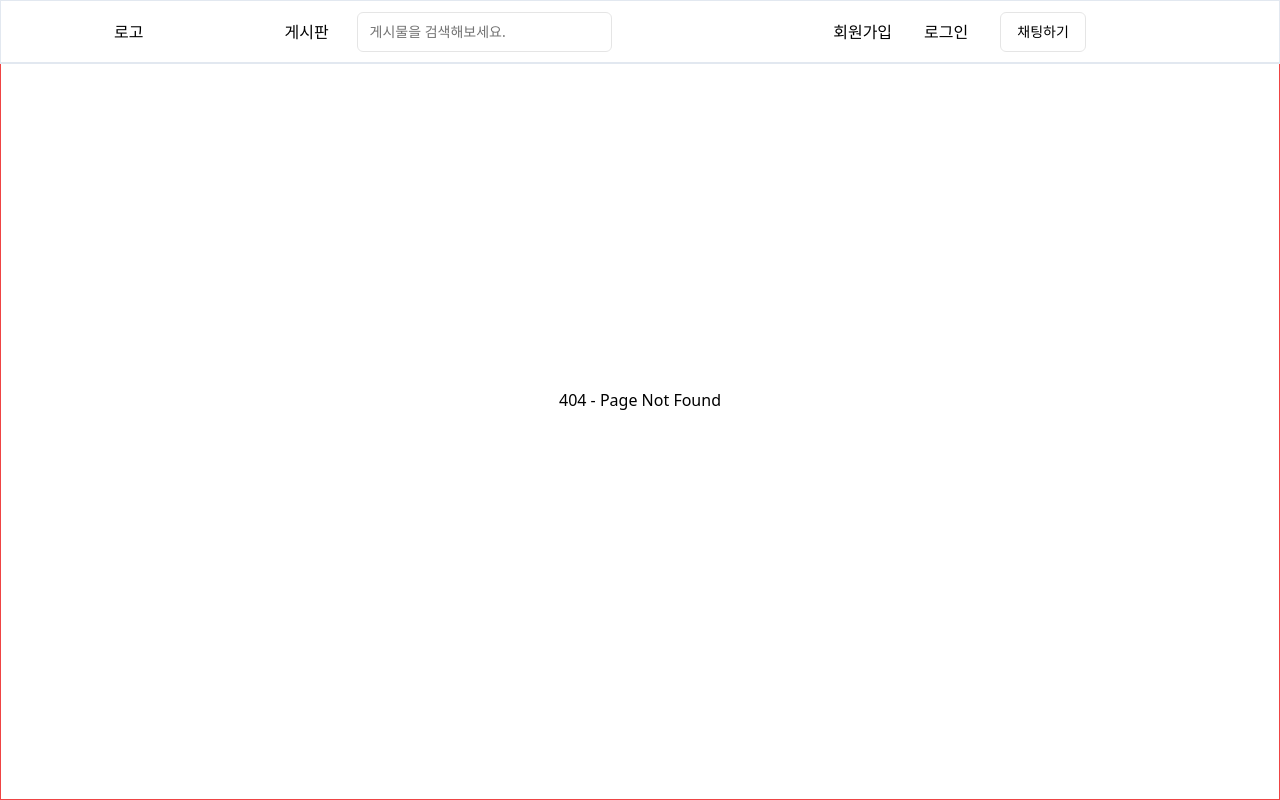
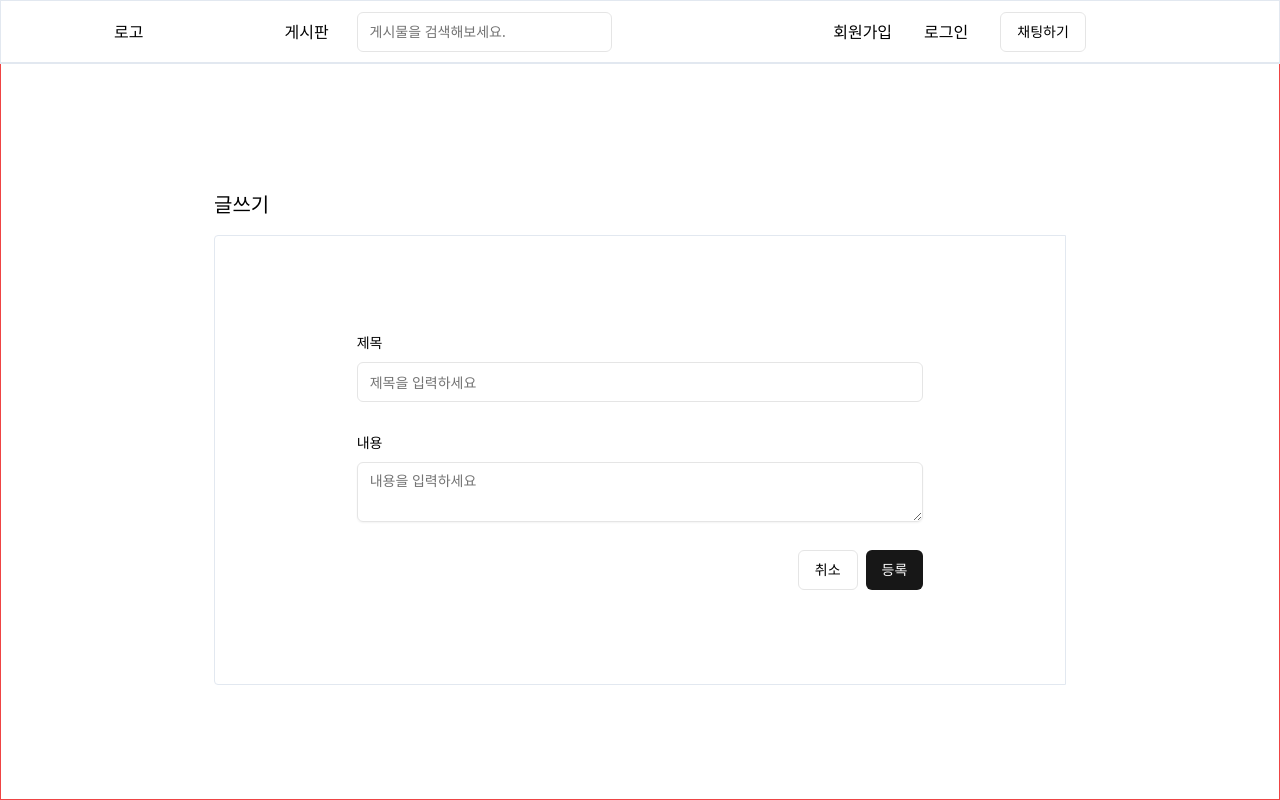
Before and after one commit to Basic-Community-Platform/front-end, a Next.js app: page /board/create in a window 1280 px wide. Before the commit this address had no page. Built offline with nearby package versions, Linux system fonts and the light colour scheme.

Commit message:
feat: 게시판 글쓰기 UI 구현

```diff
--- /dev/null
+++ b/src/components/ui/textarea.tsx
@@ -0,0 +1,24 @@
+import * as React from "react"
+
+import { cn } from "@/lib/utils"
+
+export interface TextareaProps
+  extends React.TextareaHTMLAttributes<HTMLTextAreaElement> {}
+
+const Textarea = React.forwardRef<HTMLTextAreaElement, TextareaProps>(
+  ({ className, ...props }, ref) => {
+    return (
+      <textarea
+        className={cn(
+          "flex min-h-[60px] w-full rounded-md border border-input bg-transparent px-3 py-2 text-sm shadow-sm placeholder:text-muted-foreground focus-visible:outline-none focus-visible:ring-1 focus-visible:ring-ring disabled:cursor-not-allowed disabled:opacity-50",
+          className
+        )}
+        ref={ref}
+        {...props}
+      />
+    )
+  }
+)
+Textarea.displayName = "Textarea"
+
+export { Textarea }
--- /dev/null
+++ b/src/modules/board/CreatePostForm.tsx
@@ -0,0 +1,79 @@
+import { useForm } from "react-hook-form"
+import { zodResolver } from "@hookform/resolvers/zod"
+import { z } from "zod"
+import { Button } from "@/components/ui/button"
+import { Form, FormControl, FormField, FormItem, FormLabel, FormMessage } from "@/components/ui/form"
+import { Input } from "@/components/ui/input"
+import { Textarea } from "@/components/ui/textarea"
+
+const formSchema = z.object({
+	title: z.string().min(1, "제목을 입력해주세요."),
+	content: z.string().min(1, "내용을 입력해주세요."),
+})
+
+function onSubmit(values: z.infer<typeof formSchema>) {
+	console.log(values)
+}
+export const CreatePostForm = () => {
+	const form = useForm<z.infer<typeof formSchema>>({
+		resolver: zodResolver(formSchema),
+		defaultValues: {
+			title: "",
+			content: "",
+		},
+	})
+	return (
+		<section className="w-full">
+			<Form {...form}>
+				<h1 className="w-full min-w-[400px] py-4 text-xl">글쓰기</h1>
+				<form
+					onSubmit={form.handleSubmit(onSubmit)}
+					className="flex h-full w-full min-w-[400px] flex-col items-center justify-center rounded-l border border-slate-200 py-16"
+				>
+					<FormField
+						control={form.control}
+						name="title"
+						render={({ field, fieldState: { error } }) => (
+							<FormItem className="w-2/3">
+								<FormLabel>제목</FormLabel>
+								<FormControl>
+									<Input placeholder="제목을 입력하세요" {...field} />
+								</FormControl>
+								{error ? (
+									<FormMessage />
+								) : (
+									<div className="h-[1.25rem]"></div> // 에러 메시지가 없을 때 공간 유지
+								)}
+							</FormItem>
+						)}
+					/>
+					<FormField
+						control={form.control}
+						name="content"
+						render={({ field, fieldState: { error } }) => (
+							<FormItem className="w-2/3">
+								<FormLabel>내용</FormLabel>
+								<FormControl>
+									<Textarea placeholder="내용을 입력하세요" {...field} />
+								</FormControl>
+								{error ? (
+									<FormMessage />
+								) : (
+									<div className="h-[1.25rem]"></div> // 에러 메시지가 없을 때 공간 유지
+								)}
+							</FormItem>
+						)}
+					/>
+					<div className="flex w-2/3 flex-row justify-end gap-x-2">
+						<Button variant="outline" type="submit" className="w-1/7">
+							취소
+						</Button>
+						<Button type="submit" className="w-1/7">
+							등록
+						</Button>
+					</div>
+				</form>
+			</Form>
+		</section>
+	)
+}
--- /dev/null
+++ b/src/modules/board/CreatePostLayout.tsx
@@ -0,0 +1,3 @@
+export const CreatePostLayout = ({ children }: { children: React.ReactNode }) => {
+	return <main className="flex w-2/3 flex-col items-center justify-center">{children}</main>
+}
--- /dev/null
+++ b/src/pages/board/create/index.tsx
@@ -0,0 +1,12 @@
+import { CreatePostForm } from "@/modules/board/CreatePostForm"
+import { CreatePostLayout } from "@/modules/board/CreatePostLayout"
+
+const CreatePostPage = () => {
+	const getLayout = CreatePostPage.getLayout ?? ((page) => page)
+	return getLayout(<CreatePostForm />)
+}
+export default CreatePostPage
+
+CreatePostPage.getLayout = function getLayout(page: React.ReactNode) {
+	return <CreatePostLayout>{page}</CreatePostLayout>
+}
--- a/src/pages/board/index.tsx
+++ b/src/pages/board/index.tsx
@@ -1,4 +1,17 @@
+import Link from "next/link"
+import { PencilLine } from "lucide-react"
+import { Button } from "@/components/ui/button"
+
 const BoardPage = () => {
-	return <div>게시판페이지</div>
+	return (
+		<div>
+			<Link href="/board/create">
+				<Button>
+					<PencilLine className="mr-2 h-4 w-4" />
+					글쓰기
+				</Button>
+			</Link>
+		</div>
+	)
 }
 export default BoardPage
```
